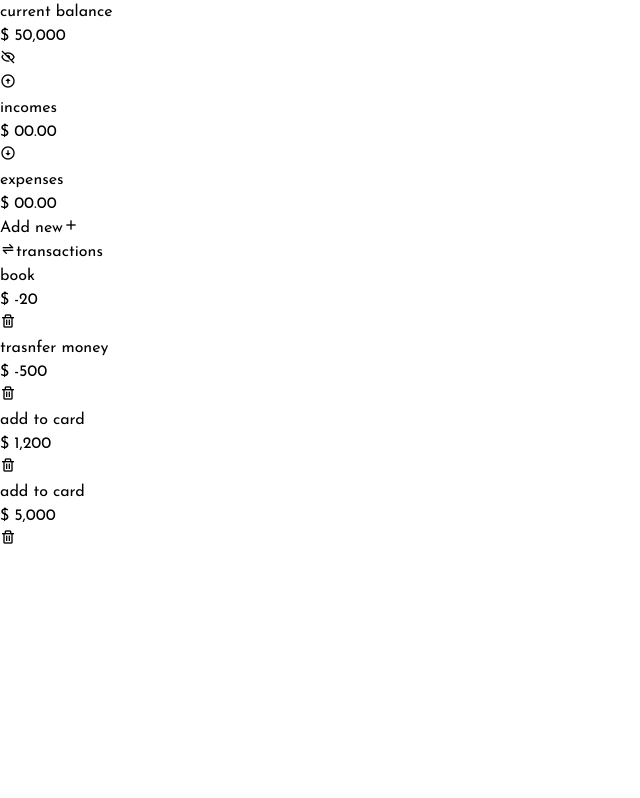
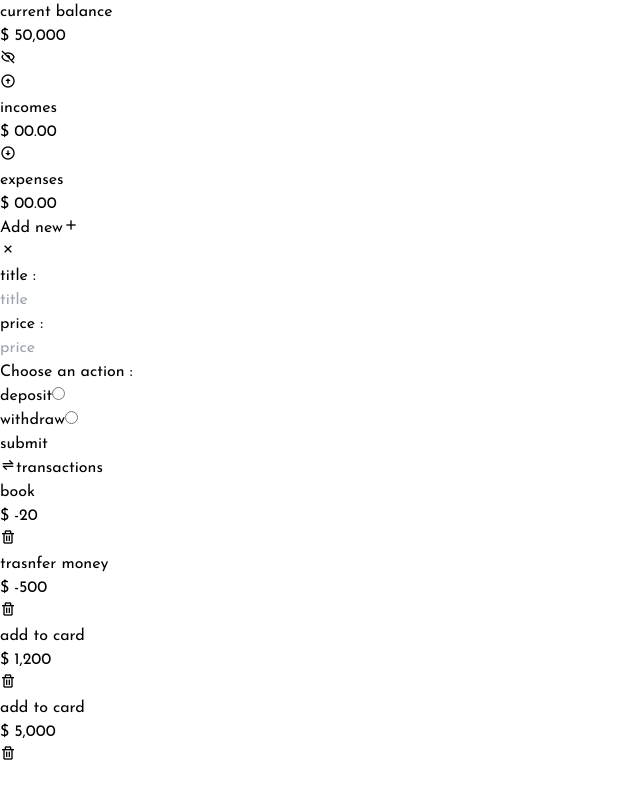
Before and after one commit to sadranafe/expense-tracker, a React (Vite) app: page / in a window 1280 px wide. Shown: the whole page, without its empty margins (0-640 px from the left). Built offline with nearby package versions, Linux system fonts and the light colour scheme.

Commit message:
transactionModal import in expenseTracker.jsx and add tag

```diff
--- a/src/components/expenseTracker/expenseTracker.jsx
+++ b/src/components/expenseTracker/expenseTracker.jsx
@@ -1,5 +1,6 @@
 import { useState } from "react";
 import Transaction from "./transaction";
+import TransactionModal from "./transactionModal";
 
 const ExpenseTracker = () => {
 
@@ -67,6 +68,8 @@ const ExpenseTracker = () => {
                             Add new
                             <i className="bx bx-plus"></i>
                         </button>
+
+                        <TransactionModal/>
                     </div>
 
                     <div className="w-full flex-wrap flex justify-center items-center">
```
